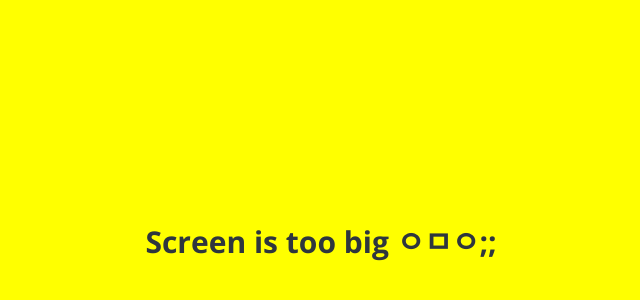
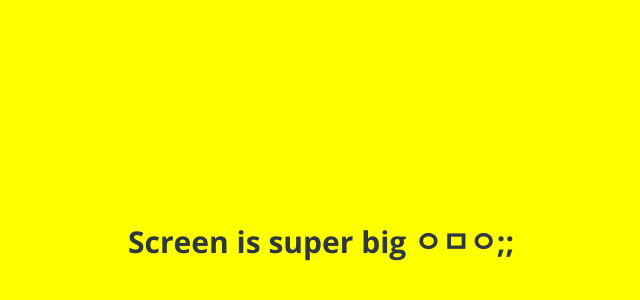
Before and after one commit to umin5056/kokoa-clone-2022, a plain HTML site: page chats.html in a window 1280 px wide. Shown: the part 158-458 px from the top of the page, without its empty margins (319-959 px from the left). Drawn offline with nearby package versions, Linux system fonts and the light colour scheme.

Commit message:
Squashed commit of the following:
commit e9313c3e7a5d120c2a5386459940ac61807be469
Author: woomin jo <umin5056@naver.com>
Date:   Mon Sep 19 22:25:49 2022 +0900

    too -> super

```diff
--- a/chats.html
+++ b/chats.html
@@ -78,7 +78,7 @@
     </nav>
 
     <div id="no-mobile">
-      <span>Screen is too big ㅇㅁㅇ;;</span>
+      <span>Screen is super big ㅇㅁㅇ;;</span>
     </div>
 
 
```
